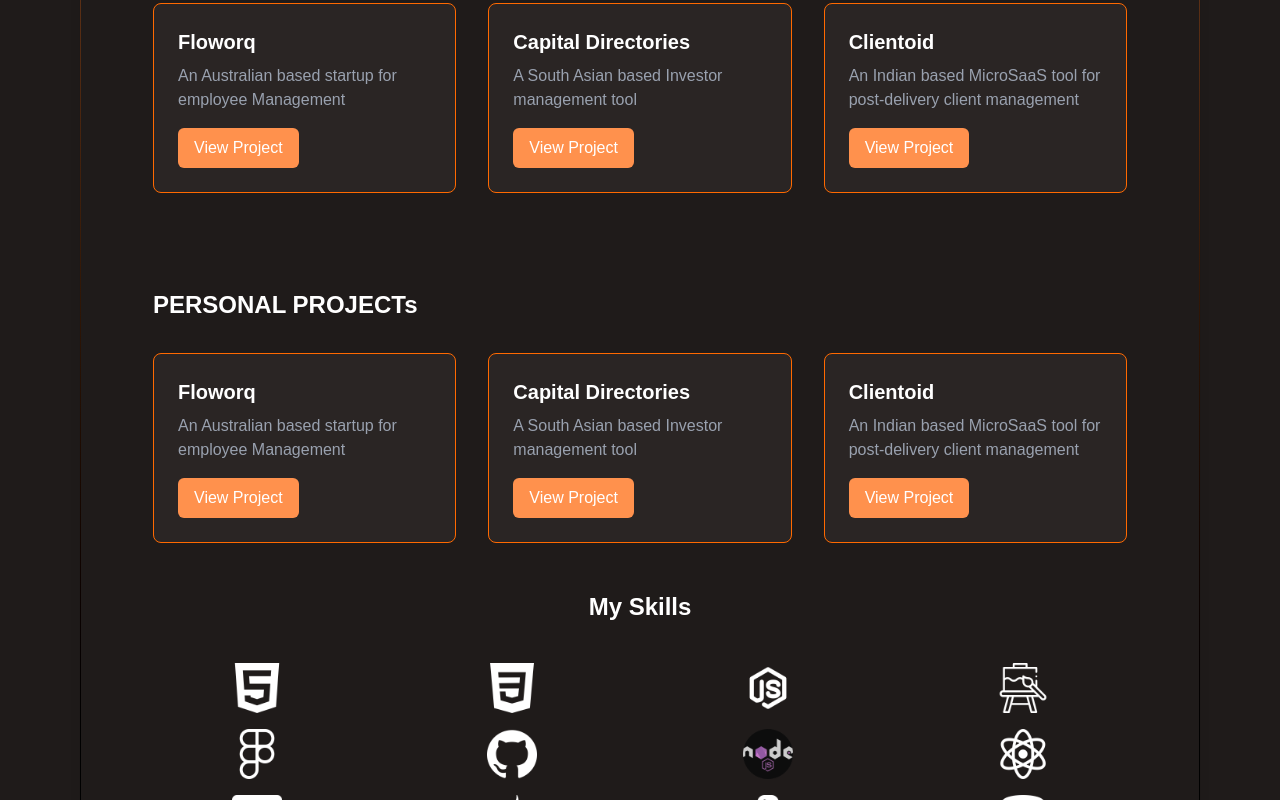
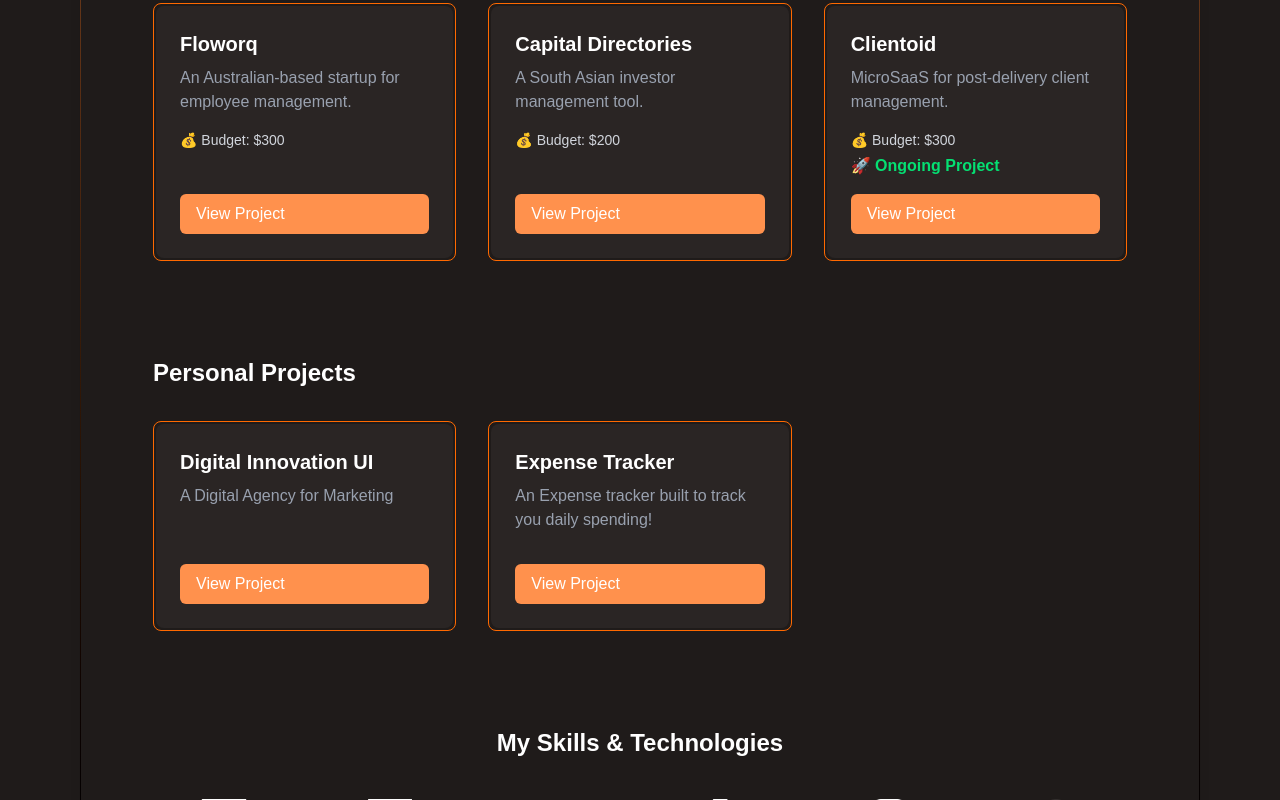
Before and after one commit to Anirudhmadhavkulkarni9094/portfolio-live, a Next.js app: page / in a window 1280 px wide. Shown: the part 1880-2680 px from the top of the page. Built offline with nearby package versions, Linux system fonts and the light colour scheme.

Commit message:
adding links

```diff
--- /dev/null
+++ b/src/components/Cards/ProjectCard.tsx
@@ -0,0 +1,36 @@
+import React from 'react';
+
+interface ProjectCardProps {
+  title: string;
+  description: string;
+  link: string;
+  budget?: string;
+  ongoing?: boolean;
+}
+
+const ProjectCard: React.FC<ProjectCardProps> = ({ title, description, link, budget, ongoing }) => {
+  return (
+    <div className="relative rounded-lg p-[2px] border-1 border-orange-500 hover:scale-105 transition-transform">
+      <div className="bg-[#2A2524] rounded-lg p-6 h-full flex flex-col justify-between">
+        <div>
+          <h3 className="text-white text-xl font-semibold mb-2">{title}</h3>
+          <p className="text-gray-400 mb-4">{description}</p>
+          {budget && <p className="text-sm text-gray-300">💰 Budget: {budget}</p>}
+          {ongoing && (
+            <p className="text-green-400 font-semibold mt-1">🚀 Ongoing Project</p>
+          )}
+        </div>
+        <a
+          href={link}
+          target="_blank"
+          rel="noopener noreferrer"
+          className="mt-4 inline-block bg-[#FF914D] text-white px-4 py-2 rounded-md font-medium hover:bg-orange-600 transition"
+        >
+          View Project
+        </a>
+      </div>
+    </div>
+  );
+};
+
+export default ProjectCard;
--- a/src/components/Introduction/index.tsx
+++ b/src/components/Introduction/index.tsx
@@ -1,30 +1,52 @@
 import Image from 'next/image';
 import React from 'react';
 import OrangeVerLayout from '../Layout/OrangeVerLayout';
+import ProjectCard from '../Cards/ProjectCard';
 
 function Introduction() {
+  const skills = [
+    "/html.png", "/css.png", "/developer.png", "/canvas.png",
+    "/figma.png", "/github.png", "/nodejs.png", "/atom.png",
+    "/typescript.png", "/java.png", "/python.png", "/database.png",
+  ];
 
-    const skills = [
-        "/html.png",
-        "/css.png",
-        "/developer.png",
-        "/canvas.png",
-        "/figma.png",
-        "/github.png",
-        "/nodejs.png",
-        "/atom.png",
-        "/typescript.png",
-        "/java.png",
-        "/python.png",
-        "/database.png",
-    ]
+  const featuredProjects = [
+    {
+      title: "Floworq",
+      description: "An Australian-based startup for employee management.",
+      link: "https://www.floworq.com/",
+      budget: "$300",
+      ongoing: false,
+    },
+    {
+      title: "Capital Directories",
+      description: "A South Asian investor management tool.",
+      link: "https://www.capitaldirectories.com/",
+      budget: "$200",
+      ongoing: false,
+    },
+    {
+      title: "Clientoid",
+      description: "MicroSaaS for post-delivery client management.",
+      link: "https://clientoid.vercel.app/",
+      budget: "$300",
+      ongoing: true,
+    },
+  ];
+
+  const personalProjects = [
+    { title: "Digital Innovation UI", description: "A Digital Agency for Marketing", link: "https://digital-innovation-studio.vercel.app/" },
+    { title: "Expense Tracker", description: "An Expense tracker built to track you daily spending!", link: "https://expense-tracker-next-app.vercel.app/" },
+  ];
+
   return (
     <OrangeVerLayout>
+      {/* About Section */}
       <section id="about" className="min-h-screen flex flex-col md:flex-row items-center justify-center text-white gap-10 px-6 md:px-16">
         {/* Profile Image */}
         <Image
           src="/Profile.jpg"
-          alt="Anirudh Kulkarni - Full Stack Developer"
+          alt="Anirudh Kulkarni - Full Stack Developer Profile Picture"
           width={300}
           height={300}
           className="rounded-lg shadow-lg"
@@ -39,100 +61,60 @@ function Introduction() {
           </h3>
           <p className="text-gray-400 leading-relaxed">
             I am a Full Stack Developer based in Bangalore, India, specializing in modern web technologies
-            like <strong>Next.js</strong>, <strong>React</strong>, and <strong>Node.js</strong>. With a passion for creating dynamic and
-            responsive web applications, I aim to deliver high-quality solutions that meet client needs. My expertise
-            includes building scalable applications, optimizing performance, and ensuring a seamless user experience
-            across devices. Let's collaborate to bring your ideas to life with innovative web solutions.
+            like <strong>Next.js</strong>, <strong>React</strong>, and <strong>Node.js</strong>. I create dynamic and
+            responsive applications, delivering high-quality solutions that meet client needs.
           </p>
         </div>
       </section>
+
+      {/* Featured Projects */}
       <section className="bg-[#1F1B1A] py-12 px-6">
-  {/* Heading */}
-  <h2 className="text-white text-2xl font-bold mb-8">FEATURED WORK</h2>
-
-  {/* Cards Container */}
+        <h2 className="text-white text-2xl font-bold mb-8">Featured Work: Web Development Projects</h2>
         <div className="grid grid-cols-1 md:grid-cols-3 gap-8">
-    {/* Card 1 */}
-    <div className="border border-orange-500 rounded-lg p-6 bg-[#2A2524] hover:scale-105 transition-transform">
-      <h3 className="text-white text-xl font-semibold mb-2">Floworq</h3>
-      <p className="text-gray-400 mb-4">An Australian based startup for employee Management</p>
-      <button className="bg-[#FF914D] text-white px-4 py-2 rounded-md hover:bg-orange-600 transition">
-        View Project
-      </button>
-    </div>
-
-    {/* Card 2 */}
-    <div className="border border-orange-500 rounded-lg p-6 bg-[#2A2524] hover:scale-105 transition-transform">
-      <h3 className="text-white text-xl font-semibold mb-2">Capital Directories</h3>
-      <p className="text-gray-400 mb-4">A South Asian based Investor management tool</p>
-      <button className="bg-[#FF914D] text-white px-4 py-2 rounded-md hover:bg-orange-600 transition">
-        View Project
-      </button>
-    </div>
-
-    {/* Card 3 */}
-    <div className="border border-orange-500 rounded-lg p-6 bg-[#2A2524] hover:scale-105 transition-transform">
-      <h3 className="text-white text-xl font-semibold mb-2">Clientoid</h3>
-      <p className="text-gray-400 mb-4">An Indian based MicroSaaS tool for post-delivery client management</p>
-      <button className="bg-[#FF914D] text-white px-4 py-2 rounded-md hover:bg-orange-600 transition">
-        View Project
-      </button>
-    </div>
-  </div>
-</section>
-<section className="bg-[#1F1B1A] py-12 px-6">
-  {/* Heading */}
-  <h2 className="text-white text-2xl font-bold mb-8">PERSONAL PROJECTs</h2>
-
-  {/* Cards Container */}
-  <div className="grid grid-cols-1 md:grid-cols-3 gap-8">
-    {/* Card 1 */}
-    <div className="border border-orange-500 rounded-lg p-6 bg-[#2A2524] hover:scale-105 transition-transform">
-      <h3 className="text-white text-xl font-semibold mb-2">Floworq</h3>
-      <p className="text-gray-400 mb-4">An Australian based startup for employee Management</p>
-      <button className="bg-[#FF914D] text-white px-4 py-2 rounded-md hover:bg-orange-600 transition">
-        View Project
-      </button>
-    </div>
-
-    {/* Card 2 */}
-    <div className="border border-orange-500 rounded-lg p-6 bg-[#2A2524] hover:scale-105 transition-transform">
-      <h3 className="text-white text-xl font-semibold mb-2">Capital Directories</h3>
-      <p className="text-gray-400 mb-4">A South Asian based Investor management tool</p>
-      <button className="bg-[#FF914D] text-white px-4 py-2 rounded-md hover:bg-orange-600 transition">
-        View Project
-      </button>
-    </div>
-
-    {/* Card 3 */}
-    <div className="border border-orange-500 rounded-lg p-6 bg-[#2A2524] hover:scale-105 transition-transform">
-      <h3 className="text-white text-xl font-semibold mb-2">Clientoid</h3>
-      <p className="text-gray-400 mb-4">An Indian based MicroSaaS tool for post-delivery client management</p>
-      <button className="bg-[#FF914D] text-white px-4 py-2 rounded-md hover:bg-orange-600 transition">
-        View Project
-      </button>
-    </div>
+          {featuredProjects.map((project) => (
+            <ProjectCard
+              key={project.title}
+              title={project.title}
+              description={project.description}
+              link={project.link}
+              budget={project.budget}
+              ongoing={project.ongoing}
+            />
+          ))}
         </div>
       </section>
 
-<section>
-  <h2 className="text-white text-2xl font-bold mb-8 text-center">My Skills</h2>
-    <div className='grid grid-cols-4 invert-100 text-center justify-items-center'>
-        {skills.map(skill=>{
-            return (
+      {/* Personal Projects */}
+      <section className="bg-[#1F1B1A] py-12 px-6">
+        <h2 className="text-white text-2xl font-bold mb-8">Personal Projects</h2>
+        <div className="grid grid-cols-1 md:grid-cols-3 gap-8">
+          {personalProjects.map((project) => (
+            <ProjectCard
+              key={project.title}
+              title={project.title}
+              description={project.description}
+              link={project.link}
+            />
+          ))}
+        </div>
+      </section>
+
+      {/* Skills Section */}
+      <section className="py-12 px-6">
+        <h2 className="text-white text-2xl font-bold mb-8 text-center">My Skills & Technologies</h2>
+        <div className="grid grid-cols-3 sm:grid-cols-4 md:grid-cols-6 gap-6 justify-items-center">
+          {skills.map((skill) => (
             <Image
               key={skill}
               src={skill}
-                    alt={skill.split('/')[1].split('.')[0]}
+              alt={`Technology: ${skill.split('/')[1].split('.')[0]} logo`}
               width={50}
               height={50}
-                    className="m-2"
+              className="m-2 hover:scale-110 transition-transform invert-100"
             />
-            );
-        })}
+          ))}
         </div>
       </section>
-
     </OrangeVerLayout>
   );
 }
```
Lines whose indentation alone changed are shown as unchanged.
